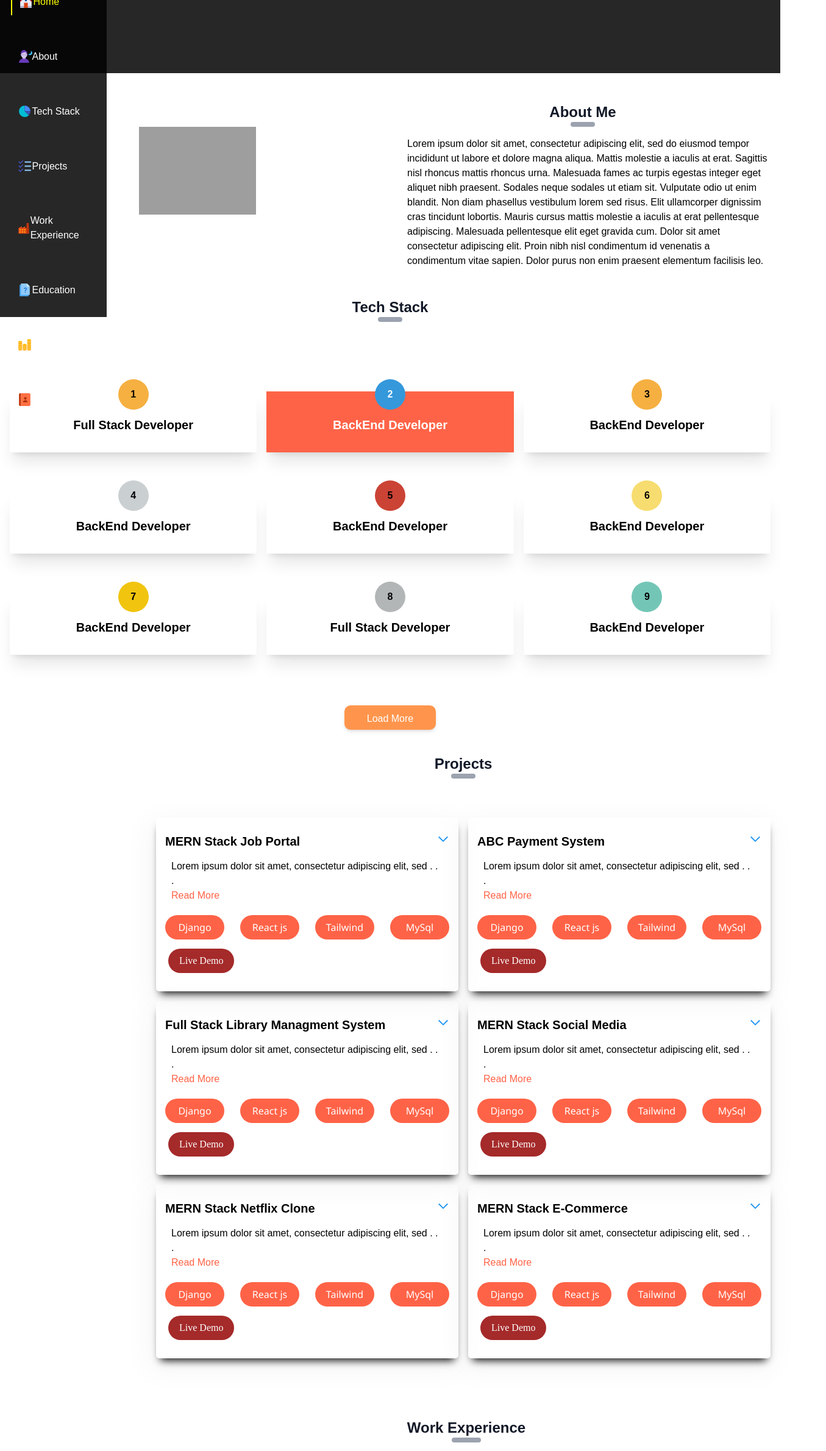
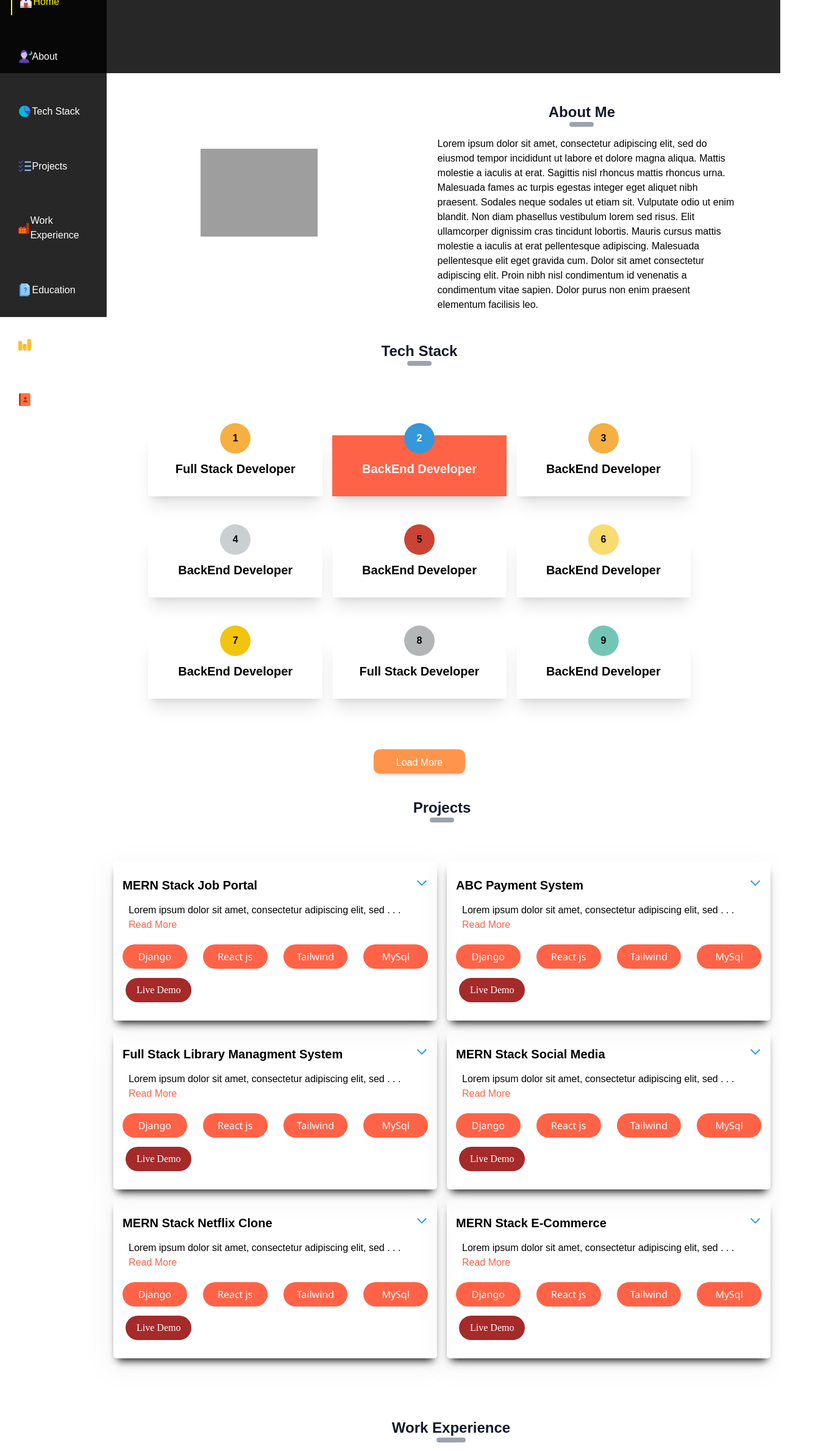
Before and after one commit to esti08-hu/React-Portfolio, a React (Create React App) app: page / in a window 1280 px wide. Shown: the part 280-2660 px from the top of the page at 61% size, 1355 px wide, since content can reach past the window. Built offline with nearby package versions, Linux system fonts and the light colour scheme; grey boxes are pictures that could not be loaded.

Commit message:
Makes full responsive.

```diff
--- a/src/components/About/About.css
+++ b/src/components/About/About.css
@@ -59,7 +59,8 @@ p {
 
 .container.about-section {
   margin: 0 auto; /* Center the section horizontally */
-  max-width: auto; /* Set a maximum width for larger screens */
+  max-width: 84%; /* Set a maximum width for larger screens */
+  margin-left: 9.5rem;
 }
 
 .about-image-container {
@@ -73,9 +74,9 @@ p {
   margin-left: 20px;
 }
 
-@media (min-width: 1000px) {
-  .about-image-container {
-
+@media (max-width: 1000px) {
+  .container.about-section {
+    margin-left: 3rem;
 
   }
 }
--- a/src/components/Contact/Contact.css
+++ b/src/components/Contact/Contact.css
@@ -1,6 +1,6 @@
 .contact-section {
-  height: 820px;
-  margin-left: 300px;
+  height: auto;
+  margin-left: 200px;
   -webkit-box-shadow: 0px 10px 13px -7px #000000,
     -11px 22px 14px -2px rgba(0, 0, 0, 0);
   box-shadow: 0px 3px 13px -7px #000000, -11px 22px 14px -2px rgba(0, 0, 0, 0);
@@ -18,7 +18,7 @@
 }
 
 .submit-btn {
-  background-color: #006699;
+  background-color: #1b9901;
   padding: 10px;
   border-radius: 90px;
   color: yellow;
@@ -46,7 +46,7 @@
 
 @media (max-width: 1000px) {
   .contact-section{
-    margin-left: 50px;
-    margin-top: 80px;
+    margin-left: 4rem;
+    margin-top: 3rem;
   }
 }
--- a/src/components/Education/Education.css
+++ b/src/components/Education/Education.css
@@ -1,6 +1,6 @@
 .Eduction-section{
     margin-top: 50px;
-    margin-left: 250px;
+    margin-left: 200px;
 }
 .timeline-section h3{
     font-weight: bolder;
--- a/src/components/Projects/Project.css
+++ b/src/components/Projects/Project.css
@@ -1,5 +1,5 @@
 .project-container {
-  margin-left: 240px;
+  margin-left: 170px;
 }
 .project-list {
   -webkit-box-shadow: 0px 10px 13px -7px #000000,
--- a/src/components/TechStack/TechStack.css
+++ b/src/components/TechStack/TechStack.css
@@ -1,14 +1,13 @@
 .techstack-section {
   height: auto;
-  /* width: max-content; */
+  width: 80%;
   margin: 0 auto;
+  margin-left: 11rem;
 }
 
-/* .tech-stack-container{
-  width: max-content;
-
-} */
-
+.tech-stack-container{
+  width: 90%;
+}
 .section-title {
   text-align: center;
 }
@@ -66,3 +65,10 @@
   border-radius: 10px;
   cursor: pointer;
 }
+
+@media (max-width: 1000px) {
+  .techstack-section{
+    margin-left: 6rem;
+  }
+
+}
--- a/src/components/TechStack/TechStack.js
+++ b/src/components/TechStack/TechStack.js
@@ -77,7 +77,7 @@ const TechStack = () => {
     //     setShowMoreTechStack((prev) => prev - 3)
     // }
     return (
-        <div className='container techstack-section mt-10' id='tech-stack'>
+        <div className='techstack-section mt-10' id='tech-stack'>
 
             <div class="flex flex-col items-center justify-center mb-4 text-2xl font-bold">
                 <h5 class="text-gray-900">Tech Stack</h5>
--- a/src/components/Testimaonal/Testimonual.css
+++ b/src/components/Testimaonal/Testimonual.css
@@ -1,8 +1,11 @@
 .testimonial-section {
-  margin-left: 300px;
+  margin-left: 14rem;
   margin-top: 50px;
   height: 40vh;
-  width: 80vw;
+  max-width: 73%;
+}
+.testimonial-section-main{
+  /* width: 50px; */
 }
 .slider-content {
   padding: 10px;
@@ -51,6 +54,6 @@
 
 @media (max-width: 1000px) {
   .testimonial-section{
-    margin-left: 40px;
+    margin-left: 5.5rem;
   }
 }
--- a/src/components/WorkExperience/WorkExperience.css
+++ b/src/components/WorkExperience/WorkExperience.css
@@ -1,5 +1,5 @@
 .work-experience-container {
-  margin-left: 250px;
+  margin-left: 200px;
   margin-top: 50px;
 }
 
```
